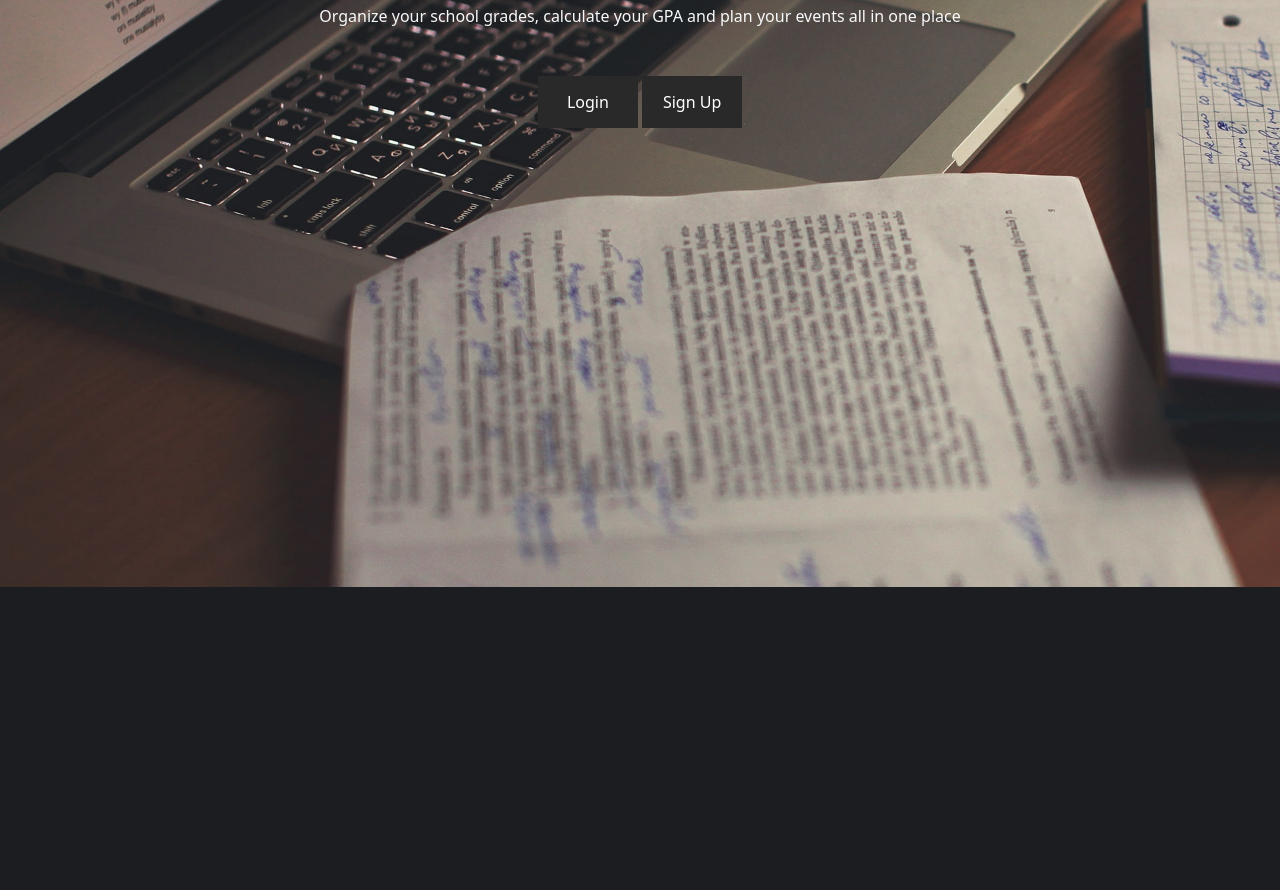
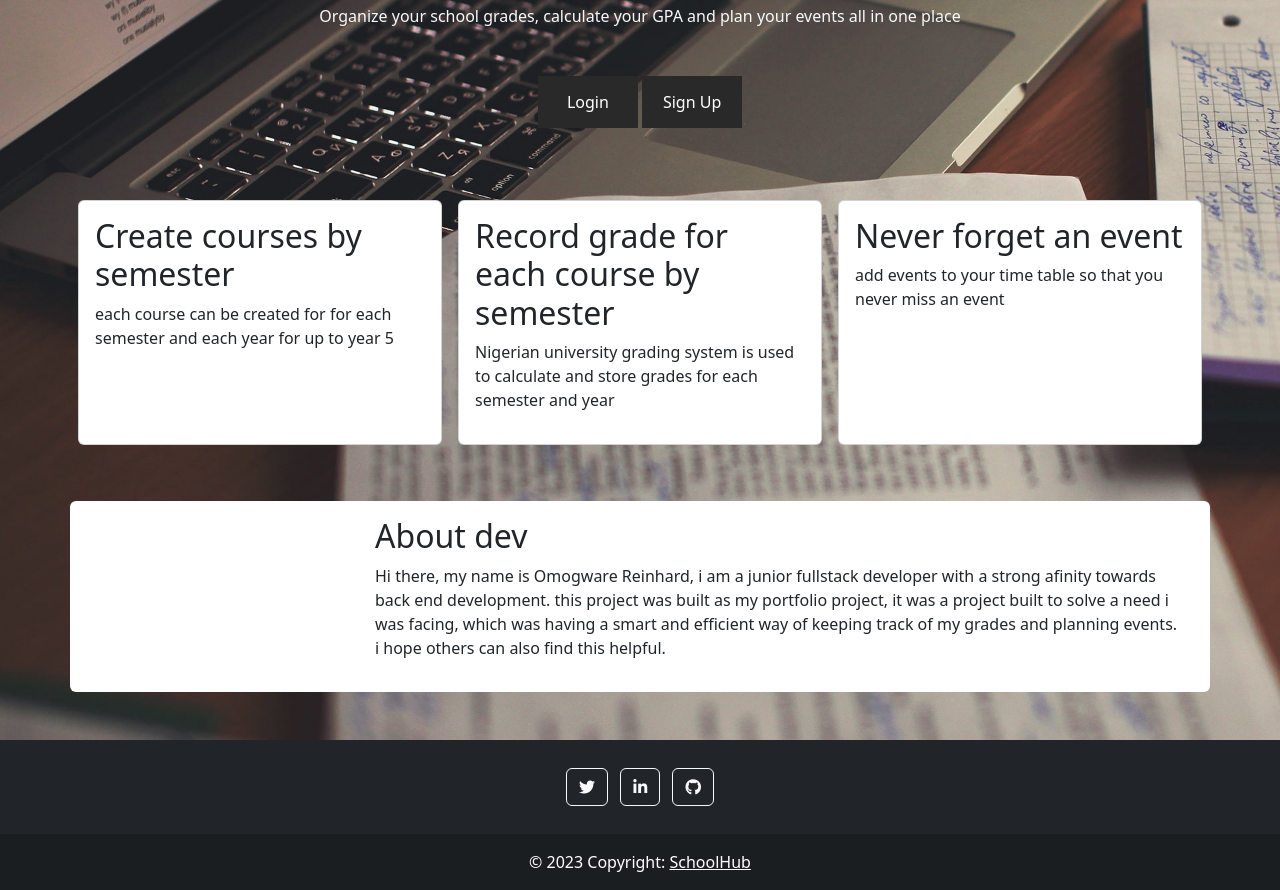
Before and after one commit to CodeMaverick-X/SchoolHub, a Flask app: page / in a window 1280 px wide. Shown: the part 213-1103 px from the top of the page. Before the commit the page ends 800 px from the top, so only its background shows below. Run offline with Flask 2, Linux system fonts and the light colour scheme; some libraries are stand-ins or nearby versions.

Commit message:
add route to delete session on logout, use bootstrap fpr landing page

```diff
--- a/web_dynamic/pages/pages.py
+++ b/web_dynamic/pages/pages.py
@@ -56,6 +56,14 @@ def register():
     return render_template('login.html')
 
 
+@page_views.route('/logout', methods=['GET'])
+def logout():
+    """logout user from session and redirect to home page"""
+    session.pop('user', None)
+
+    return redirect(url_for('index'))
+
+
 @page_views.route('/home')
 def home():
     """this route is for the home page"""
--- a/web_dynamic/pages/statics/styles/login.css
+++ b/web_dynamic/pages/statics/styles/login.css
@@ -1,6 +1,8 @@
 body {
     font-family: Arial, Helvetica, sans-serif;
     background-image: url(../images/cover_image.jpg);
+    background-size: 1920p 1080p;
+    background-repeat: no-repeat;
 }
 
 /* Full-width input fields */
--- a/web_dynamic/pages/templates/login.html
+++ b/web_dynamic/pages/templates/login.html
@@ -3,6 +3,7 @@
     <head>
         <meta charset="UTF-8">
         <title>place holder</title>
+        <link rel="stylesheet" href="https://use.fontawesome.com/releases/v5.0.8/css/all.css" integrity="sha384-3AB7yXWz4OeoZcPbieVW64vVXEwADiYyAEhwilzWsLw+9FgqpyjjStpPnpBO8o8S" crossorigin="anonymous">
         <link rel="stylesheet" type="text/css" href="../statics/styles/login.css" />
         <script src="https://code.jquery.com/jquery-3.2.1.min.js"></script>
         <script src="../statics/scripts/login.js"></script>
@@ -106,11 +107,68 @@
                     </form>
                 </div>
                 <!--About-->
+                <div class="row mt-5">
+                    <div class="col-md card m-2 p-3">
+                        <h2>Create courses by semester</h2>
+                        <p>each course can be created for for each semester and each year for up to year 5</p>
+                    </div>
+                    <div class="col-md card m-2 p-3">
+                        <h2>Record grade for each course by semester</h2>
+                        <p>Nigerian university grading system is used to calculate and store grades for each semester and year</p>
+                    </div>
+                    <div class="col-md card m-2 p-3">
+                        <h2>Never forget an event</h2>
+                        <p>add events to your time table so that you never miss an event</p>
+                    </div>
+                </div>
 
                 <!--contact-->
+                <div class="row bg-white my-5 rounded p-3">
+                    <div class="col-md-3"></div>
+                    <div class="col-md-9">
+                        <h2>About dev</h2>
+                        <p>Hi there, my name is Omogware Reinhard, i am a junior fullstack developer with a strong afinity towards back end development.
+                            this project was built as my portfolio project, it was a project built to solve a need i was facing, which was having
+                            a smart and efficient way of keeping track of my grades and planning events. i hope others can also find this helpful.
+                        </p>
+                    </div>
+                </div>
             </section>
 
         </div>
+        <footer class="bg-dark text-center text-white">
+            <!-- Grid container -->
+            <div class="container p-4 pb-0">
+              <!-- Section: Social media -->
+              <section class="mb-4">
+
+                <!-- Twitter -->
+                <a class="btn btn-outline-light btn-floating m-1" href="https://twitter.com/Reinhard_uno?t=JKVPv3ID0Cj9LiqtgkmH-g&s=09" role="button"
+                  ><i class="fab fa-twitter"></i
+                ></a>
+
+
+                <!-- Linkedin -->
+                <a class="btn btn-outline-light btn-floating m-1" href="https://www.linkedin.com/in/reinhard-omogware-2938a9240" role="button"
+                  ><i class="fab fa-linkedin-in"></i
+                ></a>
+
+                <!-- Github -->
+                <a class="btn btn-outline-light btn-floating m-1" href="https://github.com/reinhardcode/SchoolHub" role="button"
+                  ><i class="fab fa-github"></i
+                ></a>
+              </section>
+              <!-- Section: Social media -->
+            </div>
+            <!-- Grid container -->
+
+            <!-- Copyright -->
+            <div class="text-center p-3" style="background-color: rgba(0, 0, 0, 0.2);">
+              © 2023 Copyright:
+              <a class="text-white" href="#">SchoolHub</a>
+            </div>
+            <!-- Copyright -->
+          </footer>
         <script src="https://cdn.jsdelivr.net/npm/bootstrap@5.3.0-alpha1/dist/js/bootstrap.bundle.min.js" integrity="sha384-w76AqPfDkMBDXo30jS1Sgez6pr3x5MlQ1ZAGC+nuZB+EYdgRZgiwxhTBTkF7CXvN" crossorigin="anonymous"></script>
     </body>
 </html>
--- a/web_dynamic/pages/templates/settings.html
+++ b/web_dynamic/pages/templates/settings.html
@@ -78,7 +78,7 @@
 
                     </div>-->
                     <div class="logout">
-                        <a href="{{ url_for('page_views.index') }}"><button>Logout</button></a>
+                        <a href="{{ url_for('page_views.logout') }}"><button>Logout</button></a>
                     </div>
                 </div>
 
```
